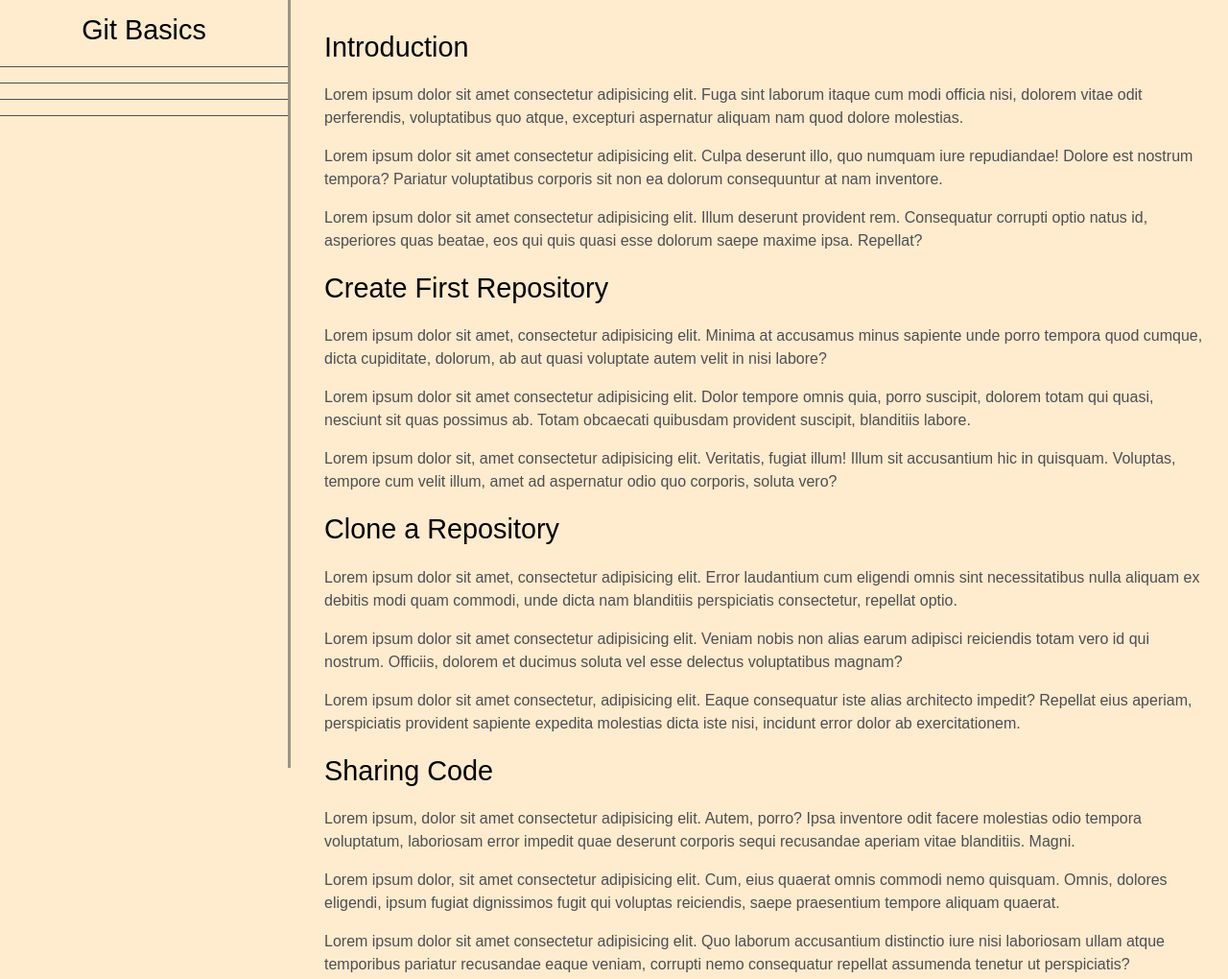
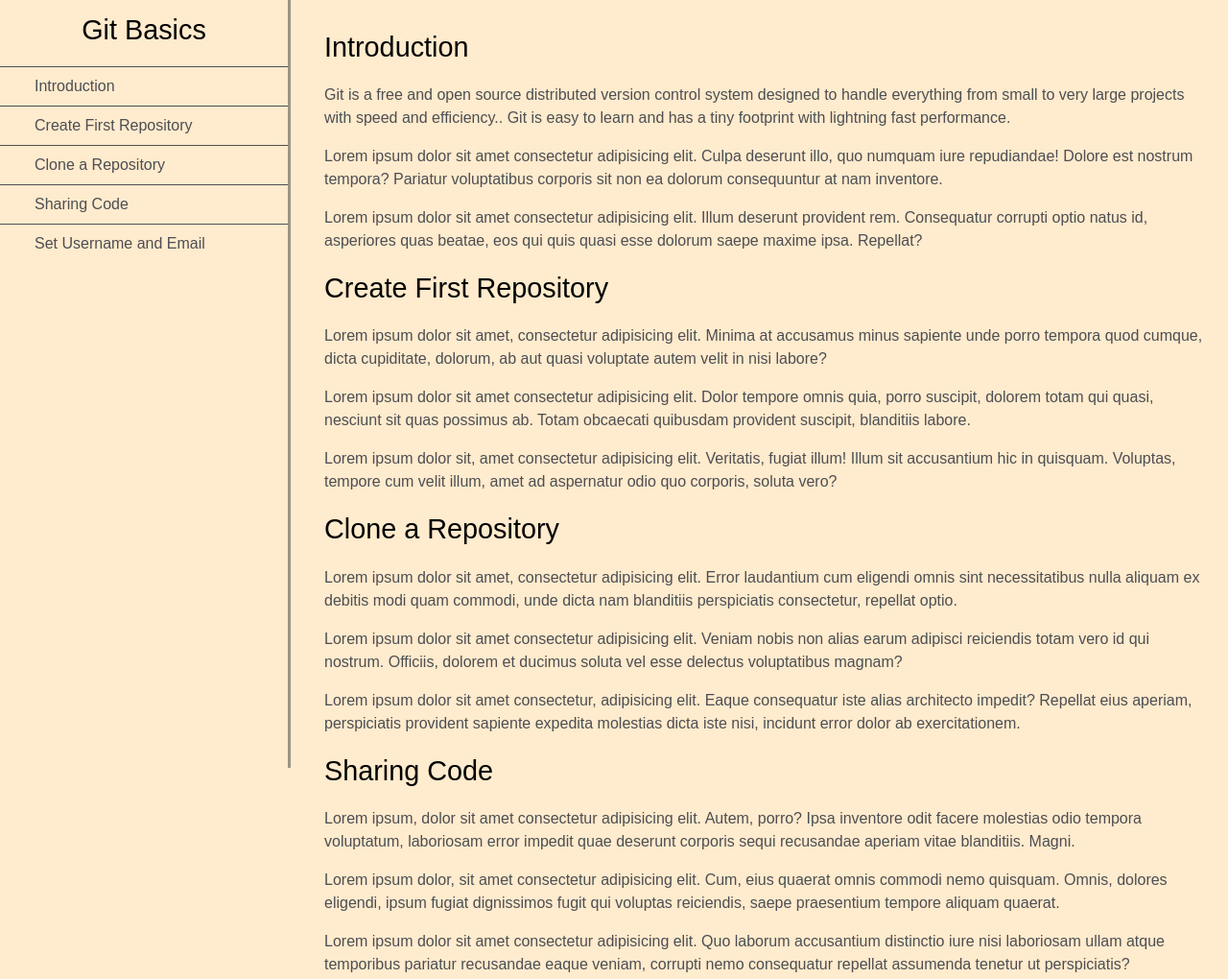
Before and after one commit to patrickdolloso/Github-Technical-Doc-Project, a plain HTML site: page index.html in a window 1280 px wide. Shown: the top 1020 px of the page at 96% size. Drawn offline with Linux system fonts and the light colour scheme.

Commit message:
Updates to nav bar. Completed User Story 9, 12

```diff
--- a/index.html
+++ b/index.html
@@ -14,24 +14,27 @@
         <header>Git Basics</header>
         <ul>
             <a href="" class="nav-link">
-                <li></li>
+                <li>Introduction</li>
             </a>
             <a href="" class="nav-link">
-                <li></li>
+                <li>Create First Repository</li>
             </a>
             <a href="" class="nav-link">
-                <li></li>
+                <li>Clone a Repository</li>
             </a>
             <a href="" class="nav-link">
-                <li></li>
+                <li>Sharing Code</li>
             </a>
+            <a href="" class="nav-link">
+                    <li>Set Username and Email</li>
+                </a>
         </ul>
     </nav>
 
     <main id="main-doc">
         <section class="main-section">
             <header id="Part1">Introduction</header>
-            <p>Lorem ipsum dolor sit amet consectetur adipisicing elit. Fuga sint laborum itaque cum modi officia nisi, dolorem vitae odit perferendis, voluptatibus quo atque, excepturi aspernatur aliquam nam quod dolore molestias.</p>
+            <p>Git is a free and open source distributed version control system designed to handle everything from small to very large projects with speed and efficiency.. Git is easy to learn and has a tiny footprint with lightning fast performance.</p>
             <p>Lorem ipsum dolor sit amet consectetur adipisicing elit. Culpa deserunt illo, quo numquam iure repudiandae! Dolore est nostrum tempora? Pariatur voluptatibus corporis sit non ea dolorum consequuntur at nam inventore.</p>
             <p>Lorem ipsum dolor sit amet consectetur adipisicing elit. Illum deserunt provident rem. Consequatur corrupti optio natus id, asperiores quas beatae, eos qui quis quasi esse dolorum saepe maxime ipsa. Repellat?</p>
         </section>
```
Also changed, not shown: style.css (+0 -30 lines), notes.txt.
